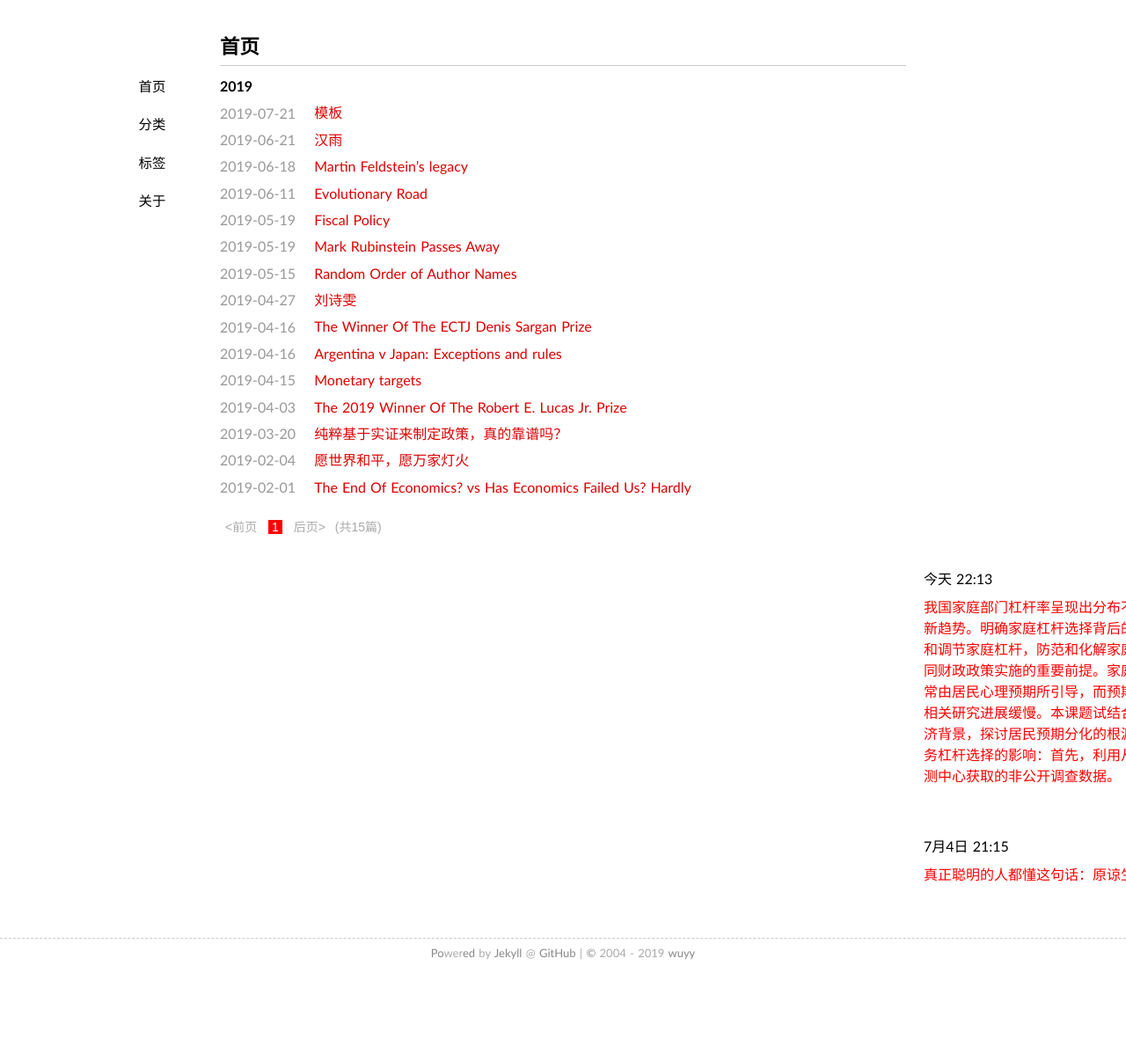
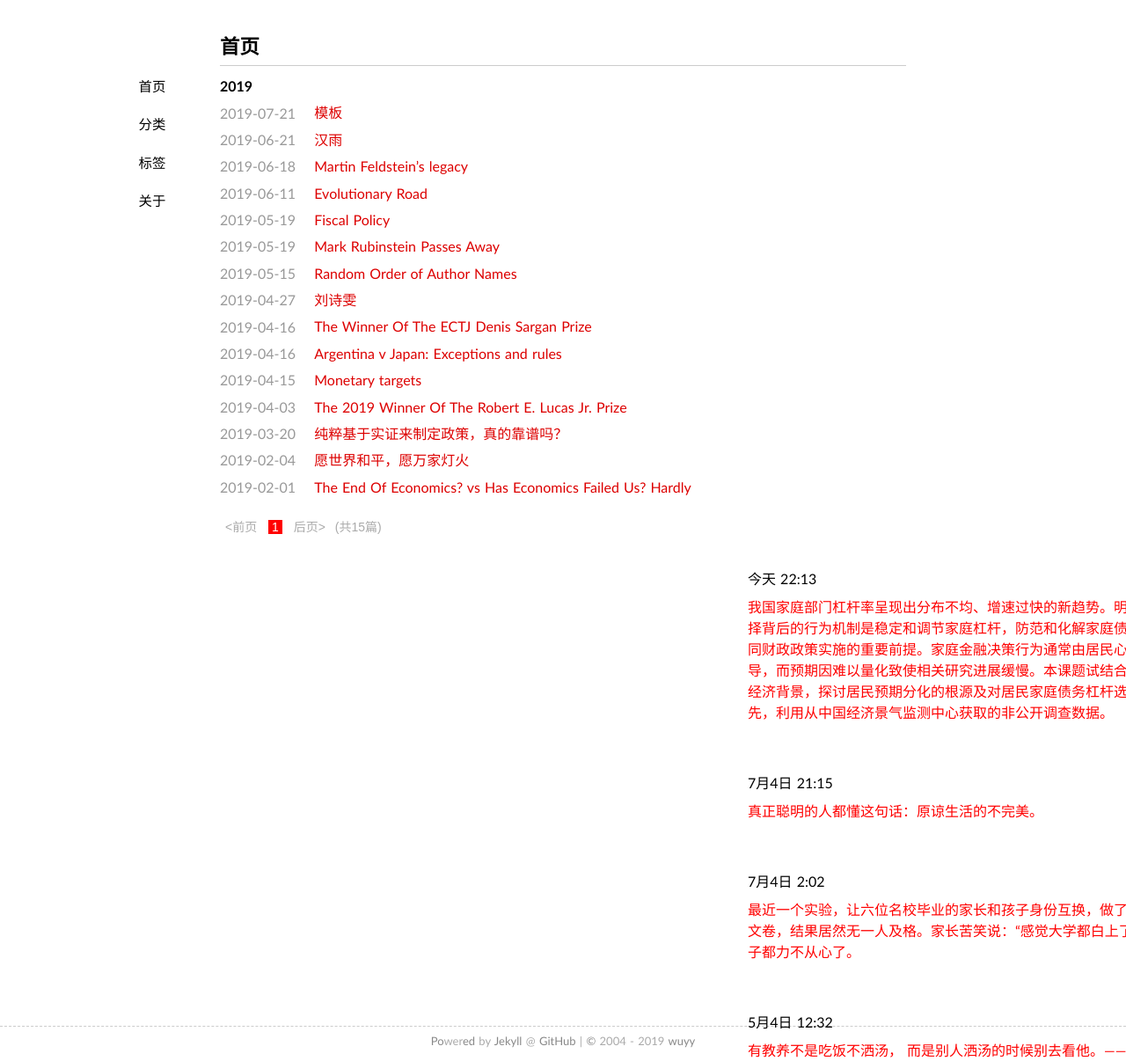
Before and after one commit to wuyy2007/wanguolin.github.io, a Jekyll site: the page built from index.html, in a window 1280 px wide. Shown: the whole page at 88% size. Built offline with Jekyll 4.4.1, drawn with Linux system fonts in a browser that asks for light colours; some web fonts are replaced; the list of posts is cut into pages by our own code; before the commit the page ends 1098 px from its top, so only the background shows below that.

Commit message:
Update default.html

```diff
--- a/_layouts/default.html
+++ b/_layouts/default.html
@@ -28,8 +28,8 @@
         </nav>
         <article class="content">
         {{ content }}
- 			<section  class="rightContent" ;  style="height: 400px; width: 400px;border-top-width:2px;overflow-y:scroll">
-			<div style="border: 1px  #000000; width: 90%; margin: 0 auto;">
+ 			<section  style="height: 500px; width: 600px;">
+			<div style="border: 1px  #000000; width: 90%; margin: 0 auto;margin-left:600px">
 				<span>
 
 					<p>今天 22:13</p>
```
